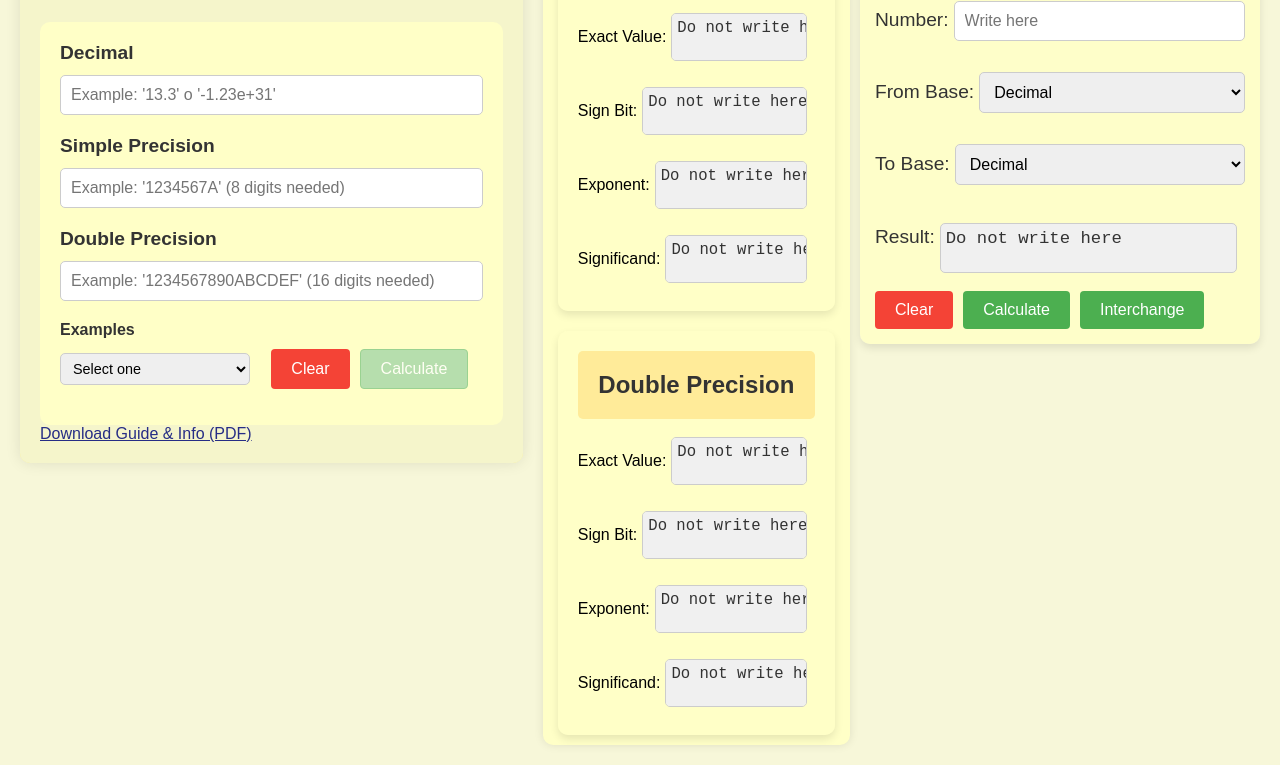
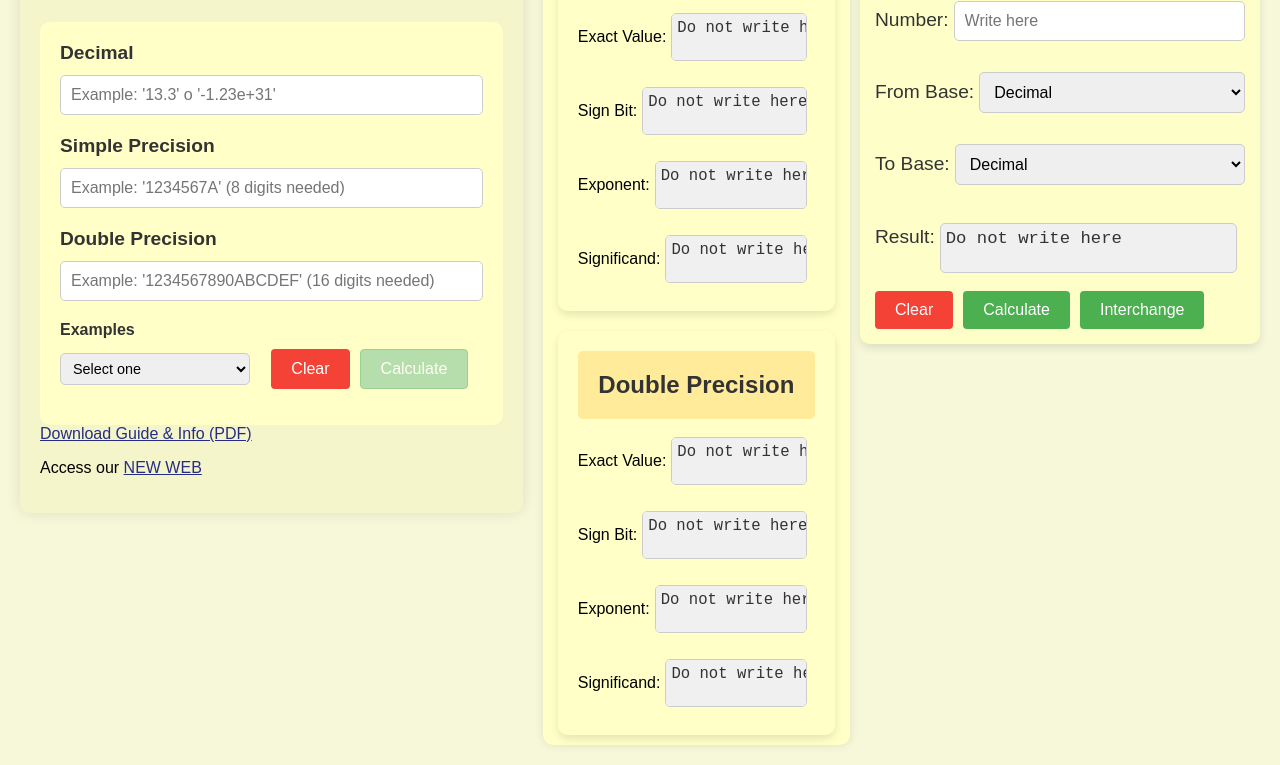
Before and after one commit to 4921-sudo/4921-sudo.github.io, a plain HTML site: page index.html in a window 1280 px wide. Shown: the part 123-888 px from the top of the page. Drawn offline with nearby package versions, Linux system fonts and the light colour scheme.

Commit message:
Update index.html

```diff
--- a/index.html
+++ b/index.html
@@ -62,6 +62,7 @@
             </section>
             <div class="download-button">
                 <a style="color: rgb(38, 45, 133);" href="/Guide-Info-IEEE754.pdf" target="_blank">Download Guide & Info (PDF)</a>
+		<p>Access our <a style="color: rgb(38, 45, 133);" href="https://ieee754-converter.github.io/" target="_blank">NEW WEB</a></p>
             </div>
         </main>
     </div>
```
